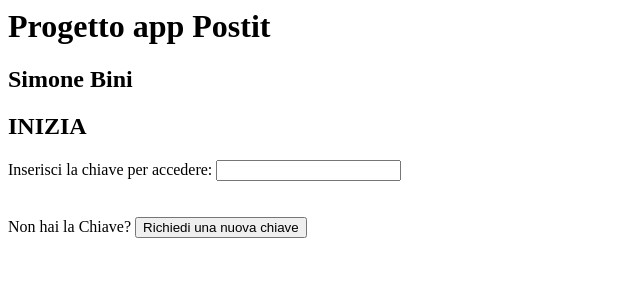
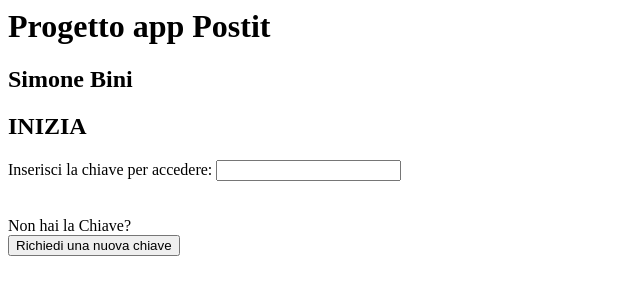
Before and after one commit to Simobini74/Progetto-SSW, an Angular app: page / in a window 1280 px wide. Shown: the top 300 px of the page, without its empty margins (0-640 px from the left). Built offline with nearby package versions, Linux system fonts and the light colour scheme.

Commit message:
1 file modified

```diff
--- a/src/app/chiave/chiave.component.html
+++ b/src/app/chiave/chiave.component.html
@@ -1,7 +1,8 @@
-
+<div>
 <h2>INIZIA</h2>
 Inserisci la chiave per accedere:
 <input #yourK (keyup.enter)='useKey(yourK.value); yourK.value=""'/>
 <br><br><br>
-Non hai la Chiave?
+Non hai la Chiave?<br/>
 <button (click)= getKey()>Richiedi una nuova chiave</button>
+</div>
```
